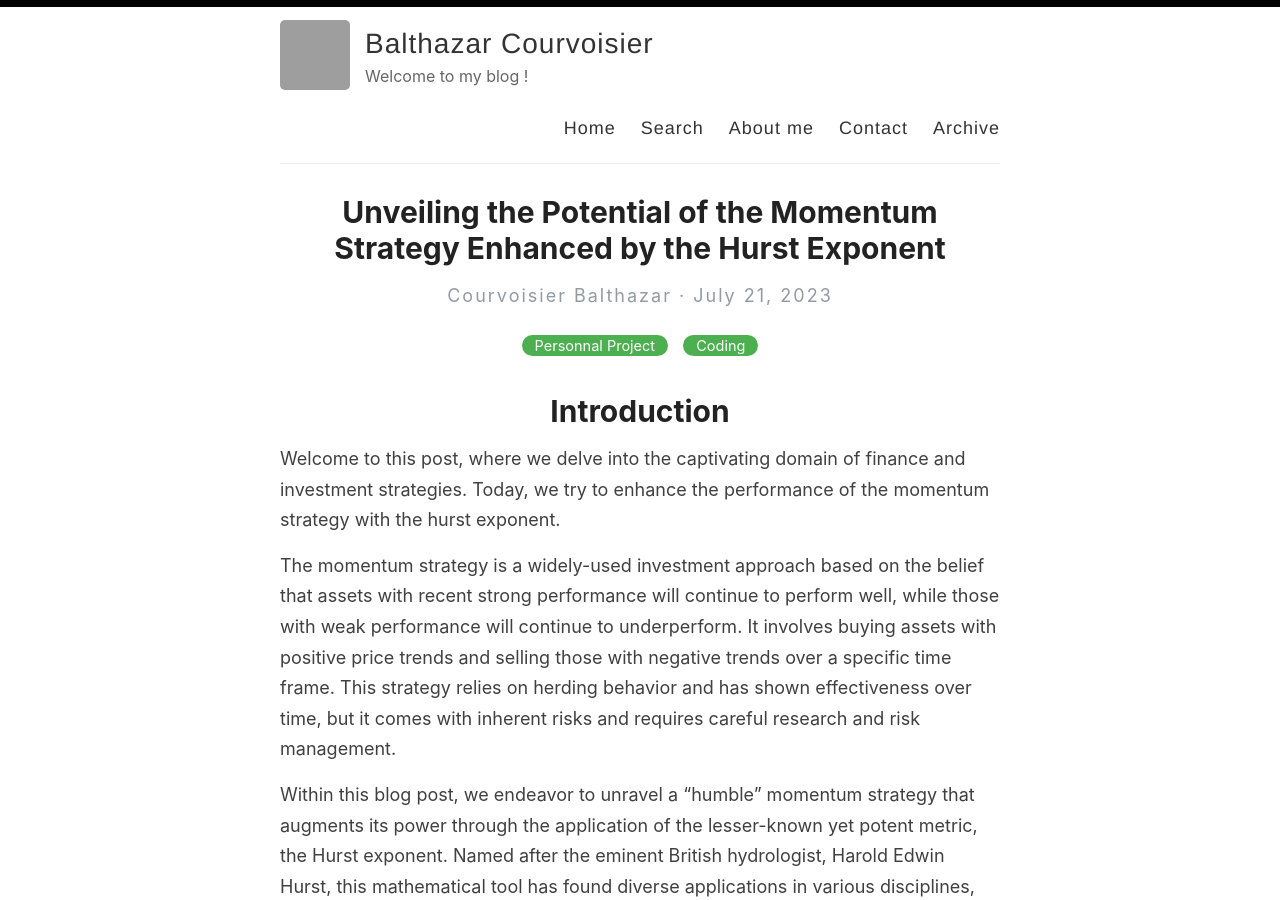
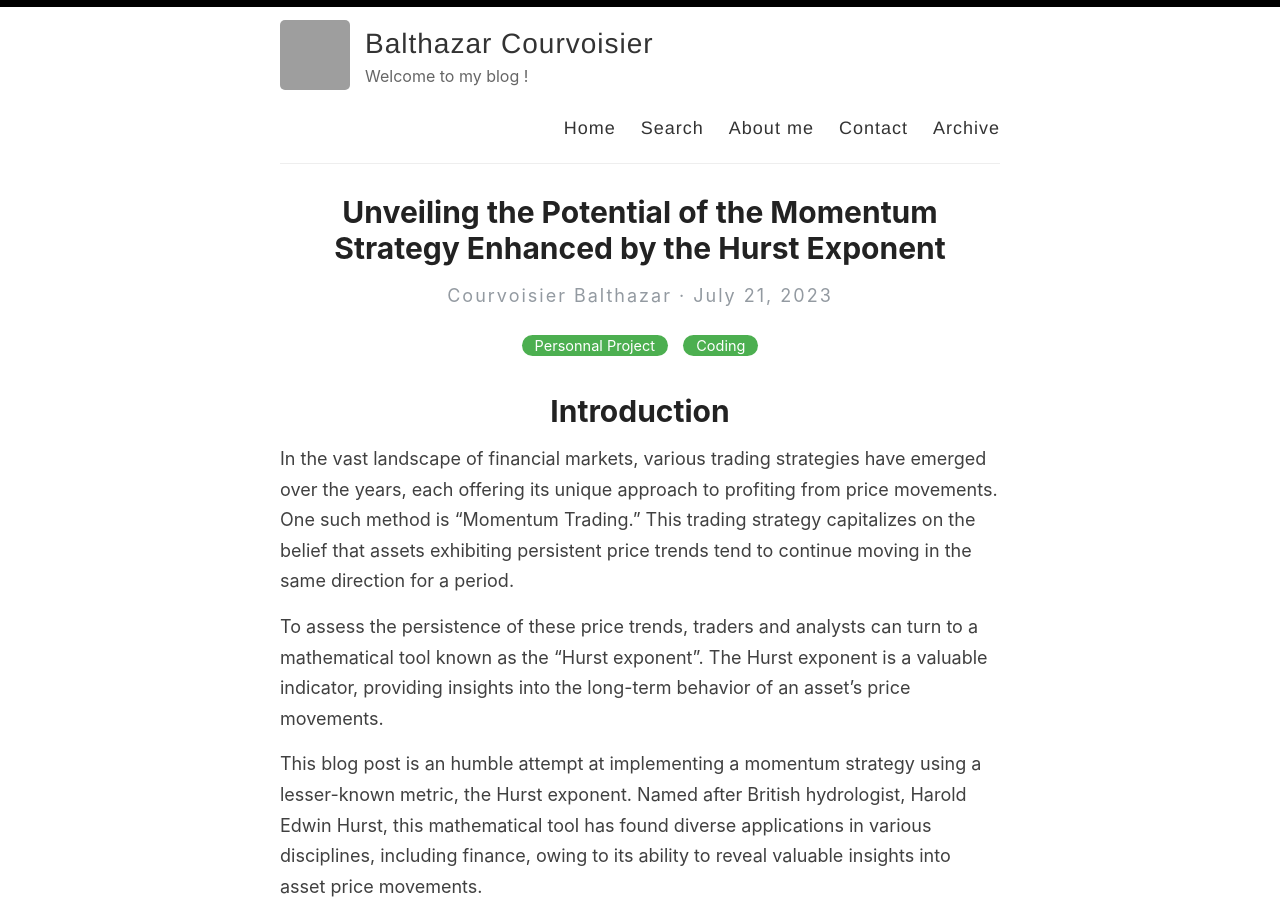
Before and after one commit to Zaltarba/blog, a Jekyll site: the page built from _posts/2023-07-21-MomentumTrading.md, in a window 1280 px wide and 900 px high. Built offline with Jekyll 4.4.1, drawn with Linux system fonts in a browser that asks for light colours; some of the changed text lies outside the part shown.

Commit message:
Update 2023-07-21-MomentumTrading.md

```diff
--- a/_posts/2023-07-21-MomentumTrading.md
+++ b/_posts/2023-07-21-MomentumTrading.md
@@ -2,16 +2,16 @@
 layout: post
 title: Unveiling the Potential of the Momentum Strategy Enhanced by the Hurst Exponent
 categories: [Personnal Project, Coding]
-excerpt: Just for fun
+excerpt: This blog post is an humble attempt at implementing a momentum strategy using a lesser-known metric, the Hurst exponent. Named after British hydrologist, Harold Edwin Hurst, this mathematical tool has found diverse applications in various disciplines, including finance, owing to its ability to reveal valuable insights into asset price movements.
 ---
 
 # Introduction
 
-Welcome to this post, where we delve into the captivating domain of finance and investment strategies. Today, we try to enhance the performance of the momentum strategy with the hurst exponent.
+In the vast landscape of financial markets, various trading strategies have emerged over the years, each offering its unique approach to profiting from price movements. One such method is "Momentum Trading." This trading strategy capitalizes on the belief that assets exhibiting persistent price trends tend to continue moving in the same direction for a period.
 
-The momentum strategy is a widely-used investment approach based on the belief that assets with recent strong performance will continue to perform well, while those with weak performance will continue to underperform. It involves buying assets with positive price trends and selling those with negative trends over a specific time frame. This strategy relies on herding behavior and has shown effectiveness over time, but it comes with inherent risks and requires careful research and risk management.
+To assess the persistence of these price trends, traders and analysts can turn to a mathematical tool known as the "Hurst exponent". The Hurst exponent is a valuable indicator, providing insights into the long-term behavior of an asset's price movements.
 
-Within this blog post, we endeavor to unravel a "humble" momentum strategy that augments its power through the application of the lesser-known yet potent metric, the Hurst exponent. Named after the eminent British hydrologist, Harold Edwin Hurst, this mathematical tool has found diverse applications in various disciplines, including finance, owing to its ability to reveal valuable insights into asset price movements.
+This blog post is an humble attempt at implementing a momentum strategy using a lesser-known metric, the Hurst exponent. Named after British hydrologist, Harold Edwin Hurst, this mathematical tool has found diverse applications in various disciplines, including finance, owing to its ability to reveal valuable insights into asset price movements.
 
 # Theorical foundations of the model
 
```
